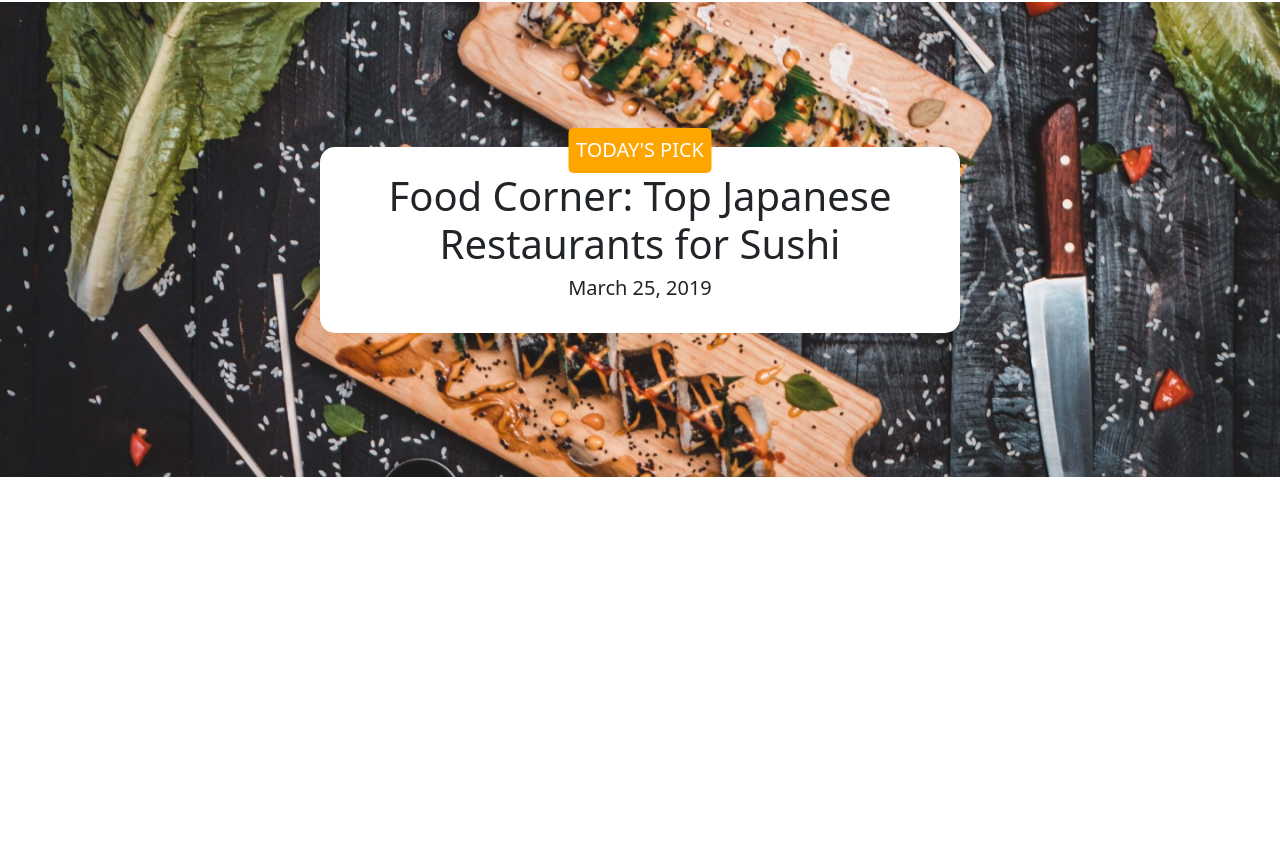
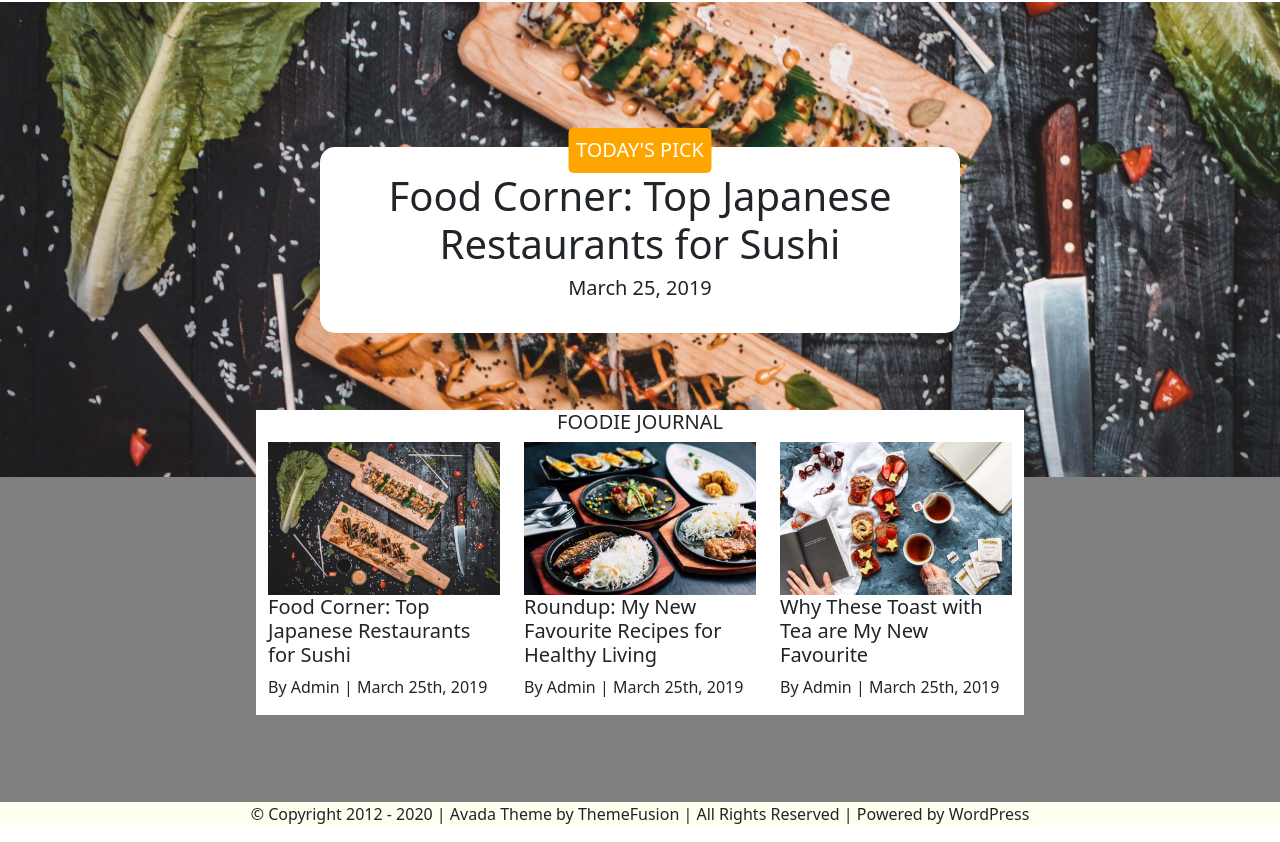
Before and after one commit to DavideZattra/proj-html-vuejs, a Vue app: page / in a window 1280 px wide. Shown: the part 215-1057 px from the top of the page. Before the commit the page ends 800 px from the top, so only its background shows below. Built offline with nearby package versions, Linux system fonts and the light colour scheme.

Commit message:
code refactoring-footer working

```diff
--- a/src/App.vue
+++ b/src/App.vue
@@ -1,8 +1,8 @@
 <template>
   <div id="app">
-    <Header />
+    <Header :sectionList="sectionList"/>
     <Main />
-    <Footer />
+    <Footer :sectionList="sectionList"/>
   </div>
 </template>
 
@@ -17,6 +17,42 @@ export default {
     Header,
     Main,
     Footer
+  },
+  data: function(){
+    return{
+      sectionList: [
+        {
+          name : 'home',
+          url : '#',
+          selected : true,
+        },
+        {
+          name : 'recipes',
+          url : '#',
+          selected : false,
+        },
+        {
+          name : 'places',
+          url : '#',
+          selected : false,
+        },
+        {
+          name : 'blog',
+          url : '#',
+          selected : false,
+        },
+        {
+          name : 'about',
+          url : '#',
+          selected : false,
+        },
+        {
+          name : 'contact',
+          url : '#',
+          selected : false,
+        },
+      ]
+    }
   }
 }
 </script>
--- a/src/components/Footer.vue
+++ b/src/components/Footer.vue
@@ -1,14 +1,28 @@
 <template>
   <footer>
+    <section></section>
+    <section class="text-center">
+
+      <p>&copy; Copyright 2012 - 2020 | Avada Theme by ThemeFusion | All Rights Reserved | Powered by WordPress</p>
+
+    </section>
   </footer>
 </template>
 
 <script>
 export default {
 name : 'Footer',
+props: ['sectionList'],
+components:{
+  // UpperFooter
+}
 }
 </script>
 
-<style>
+<style lang='scss' scoped>
+@import '../style/variables.scss';
+footer{
+  background-color: ivory;
+}
 
 </style>
--- a/src/components/Header.vue
+++ b/src/components/Header.vue
@@ -38,47 +38,15 @@ import MainNavbarItem from './HeaderMainNavbar.vue';
 export default {
   name: 'Header',
 
+  props : ['sectionList'],
+
   components : {
     Topnavbar,
     MainNavbarItem,
   },
 
-  data: function(){
-    return{
-      sectionList: [
-        {
-          name : 'home',
-          url : '#',
-          active : true,
-        },
-        {
-          name : 'recipes',
-          url : '#',
-          active : false,
-        },
-        {
-          name : 'places',
-          url : '#',
-          active : false,
-        },
-        {
-          name : 'blog',
-          url : '#',
-          active : false,
-        },
-        {
-          name : 'about',
-          url : '#',
-          active : false,
-        },
-        {
-          name : 'contact',
-          url : '#',
-          active : false,
-        },
-      ]
-    }
-  }
+
+
   //   msg: String
   // }
 }
--- /dev/null
+++ b/src/components/JumbotronJournal.vue
@@ -0,0 +1,50 @@
+<template>
+  <div id="ms_foodie-journal" class="container">
+
+      <div class="row">
+
+          <div class="col-12">
+              <h5 class="text-center text-uppercase">foodie journal</h5>
+          </div>
+
+          <div class="col-4">
+              <img class="img-fluid" src="../assets/img/single-post-img3.jpg" alt="">
+              <h5>Food Corner: Top Japanese Restaurants for Sushi</h5>
+              <p>By Admin | March 25th, 2019</p>
+          </div>
+
+          <div class="col-4">
+              <img class="img-fluid" src="../assets/img/fi-roundup.jpg" alt="">
+              <h5>Roundup: My New Favourite Recipes for Healthy Living</h5>
+              <p>By Admin | March 25th, 2019</p>
+          </div>
+
+          <div class="col-4">
+              <img class="img-fluid" src="../assets/img/fi-toasts.jpg" alt="">
+              <h5>Why These Toast with Tea are My New Favourite</h5>
+              <p>By Admin | March 25th, 2019</p>
+          </div>
+
+      </div>
+
+  </div>
+</template>
+
+<script>
+export default {
+name : 'FoodieJournal'
+}
+</script>
+
+<style lang='scss' scoped>
+#ms_foodie-journal{
+    position: absolute;
+    left: 50%;
+    bottom: -50%;
+    transform: translateX(-50%);
+
+    width: 60%;
+    background-color: white;
+
+}
+</style>
--- a/src/components/Main.vue
+++ b/src/components/Main.vue
@@ -19,6 +19,9 @@ components :{
 }
 </script>
 
-<style>
-
+<style lang='scss' scoped>
+main{
+  height: 100vh;
+  background-color: gray;
+}
 </style>
--- a/src/components/MainJumbotron.vue
+++ b/src/components/MainJumbotron.vue
@@ -1,17 +1,22 @@
 <template>
   <section id="ms_jumbotron">
-      <TodayPicks />
+
+    <TodayPicks />
+
+    <FoodieJournal />
+
   </section>
 </template>
 
 <script>
 import TodayPicks from './JumbotronPicks.vue'
+import FoodieJournal from './JumbotronJournal.vue'
 
 export default {
 name : 'Jumbotron',
 components : {
     TodayPicks,
-    // FoodieJournal
+    FoodieJournal
 }
 }
 </script>
```
